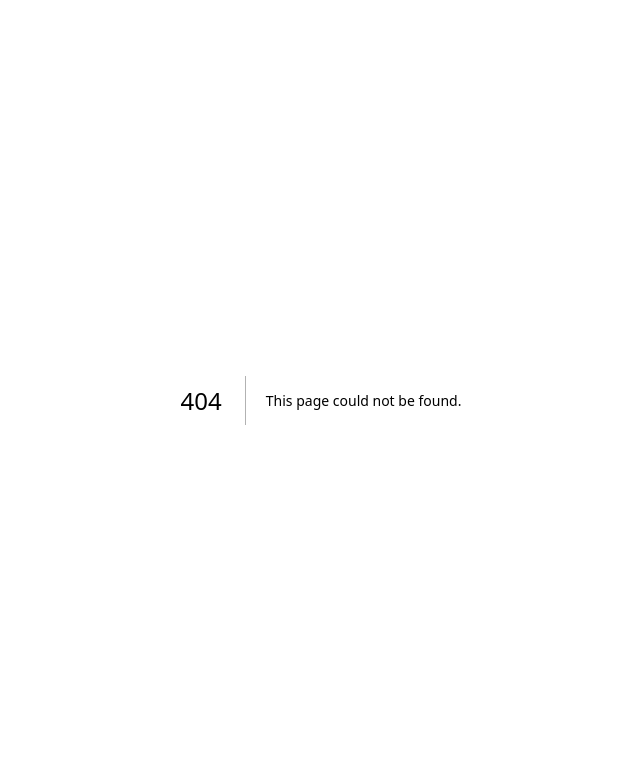
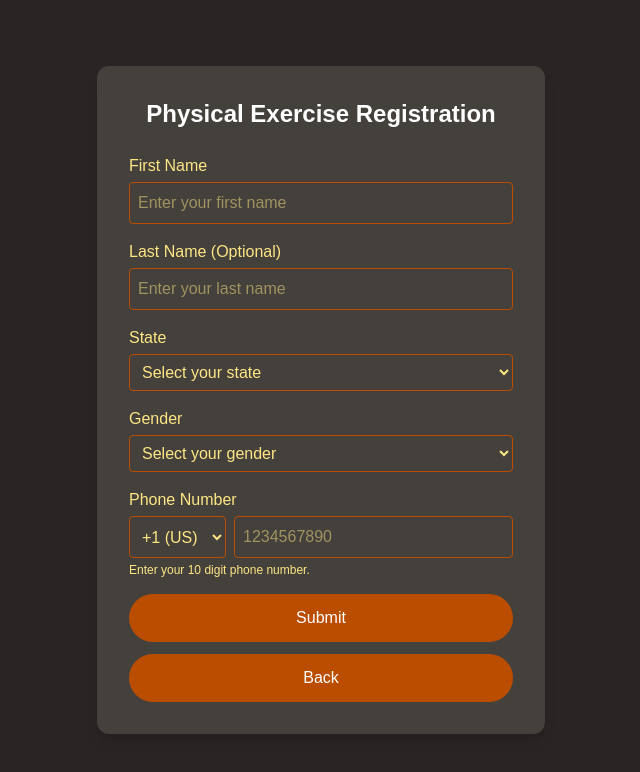
Before and after one commit to Itz-Viggy/Yoga-Registration, a Next.js app: page /register/pe in a window 1280 px wide. Before the commit this address had no page. Shown: the top 772 px of the page, without its empty margins (319-959 px from the left). Built offline with nearby package versions, Linux system fonts and the light colour scheme.

Commit message:
Physical Exercise Form Added

```diff
--- /dev/null
+++ b/src/app/api/pe/route.ts
@@ -0,0 +1,38 @@
+import { NextRequest, NextResponse } from "next/server";
+import { google } from "googleapis";
+
+export async function POST(req: NextRequest) {
+  try {
+    const { firstname, lastname, state, gender, code, phone } = await req.json();
+    // Normalize private key
+    const processedKey = process.env.GOOGLE_PRIVATE_KEY?.replace(/\\n/g, "\n") || "";
+    console.log("Private key length:", processedKey.length);
+
+    // Authenticate
+    const auth = new google.auth.GoogleAuth({
+      credentials: {
+        client_email: process.env.GOOGLE_CLIENT_EMAIL,
+        private_key: processedKey,
+      },
+      scopes: ["https://www.googleapis.com/auth/spreadsheets"],
+    });
+
+    const sheets = google.sheets({ version: "v4", auth });
+    const spreadsheetId = process.env.GOOGLE_SHEET_ID;
+
+    // Append PE form data (A–F)
+    await sheets.spreadsheets.values.append({
+      spreadsheetId,
+      range: "PE Registration!A2:E",
+      valueInputOption: "RAW",
+      requestBody: {
+        values: [[firstname, lastname, state, gender, `${code} ${phone}`]],
+      },
+    });
+
+    return NextResponse.json({ success: true });
+  } catch (error: any) {
+    console.error("Error adding PE data to Google Sheets:", error);
+    return NextResponse.error();
+  }
+}
--- a/src/app/page.tsx
+++ b/src/app/page.tsx
@@ -60,8 +60,6 @@ export default function HomePage() {
                 Be Blessed!
               </p>
 
-
-
               <h4 className="text-2xl md:text-4xl font-bold text-white mb-2">
                 Program Details
               </h4>
@@ -99,7 +97,7 @@ export default function HomePage() {
 
               <h3 className="text-2xl font-bold text-white mt-4">Contact</h3>
               <p>
-      A/N Meena Puviarasu —{" "}
+                A/N Meena Puviarasu —{' '}
                 <a
                   href="tel:+17044880552"
                   className="underline hover:text-white"
@@ -108,7 +106,7 @@ export default function HomePage() {
                 </a>
               </p>
               <p className="mt-1">
-      🌐 Visit us:{" "}
+                🌐 Visit us:{' '}
                 <a
                   href="https://www.skyna.org"
                   target="_blank"
@@ -120,8 +118,6 @@ export default function HomePage() {
               </p>
             </div>
           </section>
-
-
 
           {/* ---------- Welcome Modal ---------- */}
           <section className="w-full md:w-1/2 bg-stone-800 p-6 flex items-center justify-center">
@@ -150,9 +146,15 @@ export default function HomePage() {
               >
                 Want to review Us?
               </button>
+              {/* New Physical Exercise Registration Button */}
+              <button
+                onClick={() => router.push("/register/pe")}
+                className="w-full py-3 px-4 bg-amber-700 text-white rounded-full hover:bg-amber-600 transition-colors text-sm md:text-base"
+              >
+                Physical Exercise Registration
+              </button>
             </div>
           </section>
-
         </div>
 
         {/* ------------ Bottom row: Benefits ------------ */}
--- /dev/null
+++ b/src/app/register/pe/page.tsx
@@ -0,0 +1,182 @@
+"use client";
+
+import { useState } from "react";
+import { useRouter } from "next/navigation";
+import StateDropdown from "@/components/statesdropdown";
+
+export default function PhysicalExercisePage() {
+  const router = useRouter();
+  const [formData, setFormData] = useState({
+    firstname: "",
+    lastname: "",
+    state: "",
+    gender: "",
+    code: "+1",
+    phone: ""
+  });
+  const [loading, setLoading] = useState(false);
+  const [error, setError] = useState("");
+
+  const handleChange = (
+    e: React.ChangeEvent<HTMLInputElement | HTMLSelectElement>
+  ) => {
+    const { name, value } = e.target;
+    setFormData((prev) => ({ ...prev, [name]: value }));
+  };
+
+  const handleSubmit = async (e: React.FormEvent<HTMLFormElement>) => {
+    e.preventDefault();
+    setLoading(true);
+    setError("");
+
+    try {
+      const res = await fetch("/api/pe", {
+        method: "POST",
+        headers: { "Content-Type": "application/json" },
+        body: JSON.stringify(formData),
+      });
+      if (!res.ok) throw new Error("Failed to save data");
+      router.push("/register/success");
+    } catch (err: any) {
+      setError(err.message);
+    } finally {
+      setLoading(false);
+    }
+  };
+
+  const handleBack = () => {
+    router.push("/");
+  };
+
+  return (
+    <div className="min-h-screen flex items-center justify-center bg-stone-800">
+      <form
+        onSubmit={handleSubmit}
+        className="max-w-md w-full bg-stone-700 p-8 rounded-xl shadow-lg"
+      >
+        <h2 className="text-2xl font-bold text-white mb-6 text-center">
+          Physical Exercise Registration
+        </h2>
+
+        {/* First Name */}
+        <div className="mb-4">
+          <label htmlFor="firstname" className="block text-amber-200 mb-1">
+            First Name
+          </label>
+          <input
+            type="text"
+            id="firstname"
+            name="firstname"
+            placeholder="Enter your first name"
+            required
+            pattern="^[A-Za-z]+$"
+            title="First name should contain letters only"
+            value={formData.firstname}
+            onChange={handleChange}
+            className="w-full border border-amber-700 p-2 rounded bg-stone-700 text-amber-200"
+          />
+        </div>
+
+        {/* Last Name */}
+        <div className="mb-4">
+          <label htmlFor="lastname" className="block text-amber-200 mb-1">
+            Last Name <span className="text-amber-200">(Optional)</span>
+          </label>
+          <input
+            type="text"
+            id="lastname"
+            name="lastname"
+            placeholder="Enter your last name"
+            pattern="^[A-Za-z]*$"
+            title="Last name should contain letters only"
+            value={formData.lastname}
+            onChange={handleChange}
+            className="w-full border border-amber-700 p-2 rounded bg-stone-700 text-amber-200"
+          />
+        </div>
+
+        {/* State Dropdown */}
+        <div className="mb-4">
+          <label htmlFor="state" className="block text-amber-200 mb-1">
+            State
+          </label>
+          <StateDropdown
+            name="state"
+            value={formData.state}
+            onChange={handleChange}
+          />
+        </div>
+
+        {/* Gender */}
+        <div className="mb-4">
+          <label htmlFor="gender" className="block text-amber-200 mb-1">
+            Gender
+          </label>
+          <select
+            name="gender"
+            id="gender"
+            required
+            value={formData.gender}
+            onChange={handleChange}
+            className="w-full border border-amber-700 p-2 rounded bg-stone-700 text-amber-200"
+          >
+            <option value="">Select your gender</option>
+            <option value="Male">Male</option>
+            <option value="Female">Female</option>
+          </select>
+        </div>
+
+        {/* Phone with Country Code */}
+        <div className="mb-4">
+          <label className="block text-amber-200 mb-1">Phone Number</label>
+          <div className="flex space-x-2">
+            <select
+              name="code"
+              value={formData.code}
+              onChange={handleChange}
+              className="border border-amber-700 p-2 rounded bg-stone-700 text-amber-200"
+            >
+              <option value="+1">+1 (US)</option>
+              <option value="+91">+91 (IN)</option>
+            </select>
+            <input
+              type="tel"
+              name="phone"
+              required
+              pattern="^\d{7,10}$"
+              title="Phone number must be 7 to 10 digits"
+              value={formData.phone}
+              onChange={handleChange}
+              className="flex-1 border border-amber-700 p-2 rounded bg-stone-700 text-amber-200"
+              placeholder="1234567890"
+            />
+          </div>
+          <p className="text-xs text-amber-200 mt-1">
+            Enter your 10 digit phone number.
+          </p>
+        </div>
+
+        {error && (
+          <p className="text-red-500 text-center mb-4">{error}</p>
+        )}
+
+        <div className="space-y-3">
+          <button
+            type="submit"
+            disabled={loading}
+            className="w-full py-3 px-4 bg-amber-700 text-white rounded-full hover:bg-amber-600 transition-colors"
+          >
+            {loading ? "Submitting..." : "Submit"}
+          </button>
+          <button
+            type="button"
+            onClick={handleBack}
+            className="w-full py-3 px-4 bg-amber-700 text-white rounded-full hover:bg-amber-600 transition-colors"
+          >
+            Back
+          </button>
+        </div>
+      </form>
+    </div>
+  );
+}
```
Lines whose indentation alone changed are shown as unchanged.
